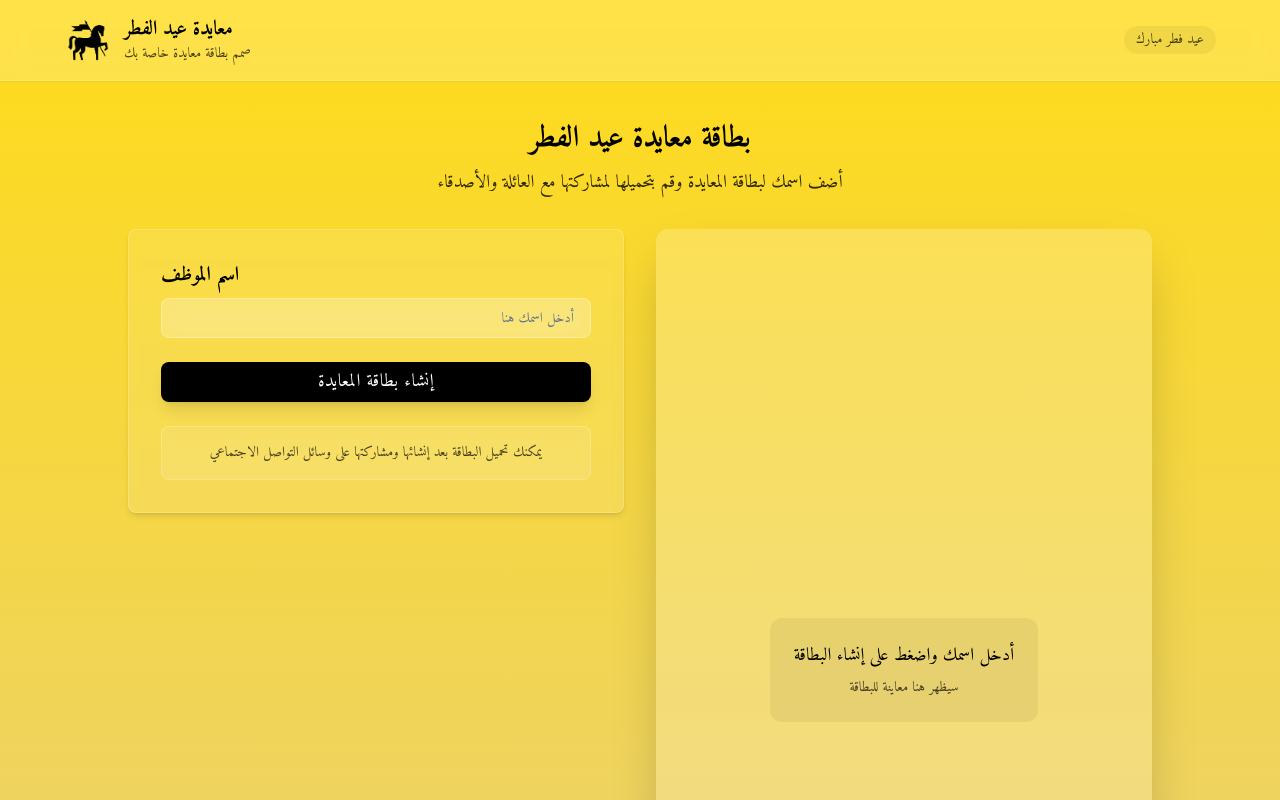
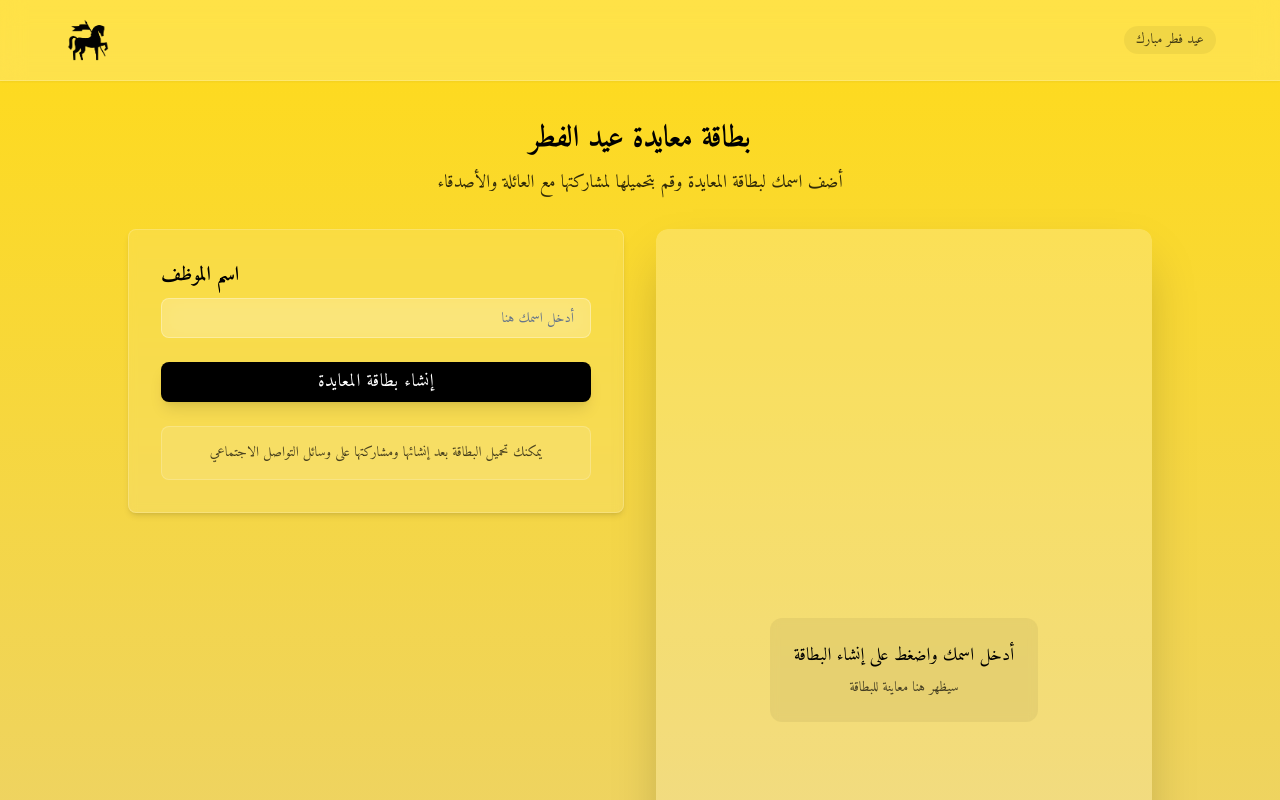
Before and after one commit to Faisalxjabar/festive-name-creator, a React (Vite) app: page / in a window 1280 px wide. Shown: the top 800 px of the page. Built offline with nearby package versions, Linux system fonts and the light colour scheme.

Commit message:
Remove header text

```diff
--- a/src/components/Header.tsx
+++ b/src/components/Header.tsx
@@ -12,10 +12,6 @@ const Header: React.FC = () => {
             alt="شعار الشركة"
             className="h-12 w-auto"
           />
-          <div className="font-arabic">
-            <h1 className="text-black text-xl font-bold">معايدة عيد الفطر</h1>
-            <p className="text-black/70 text-sm">صمم بطاقة معايدة خاصة بك</p>
-          </div>
         </div>
 
         <div className="flex items-center gap-2">
```
